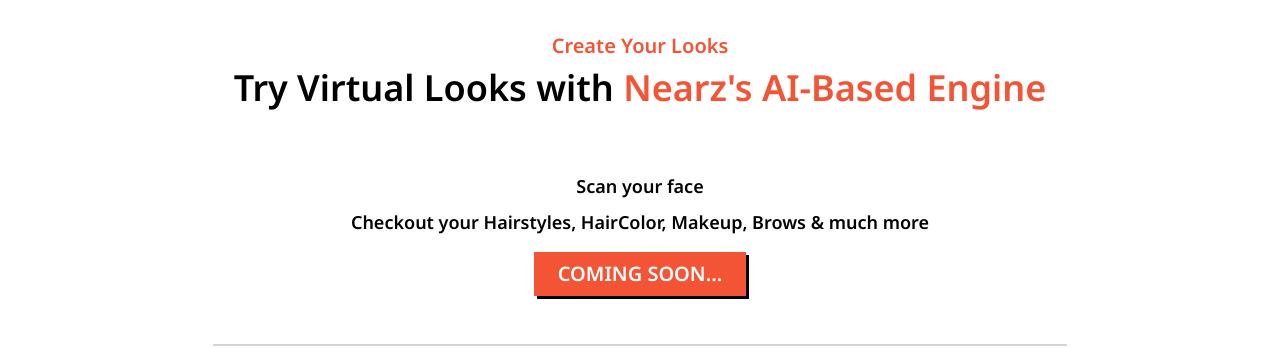
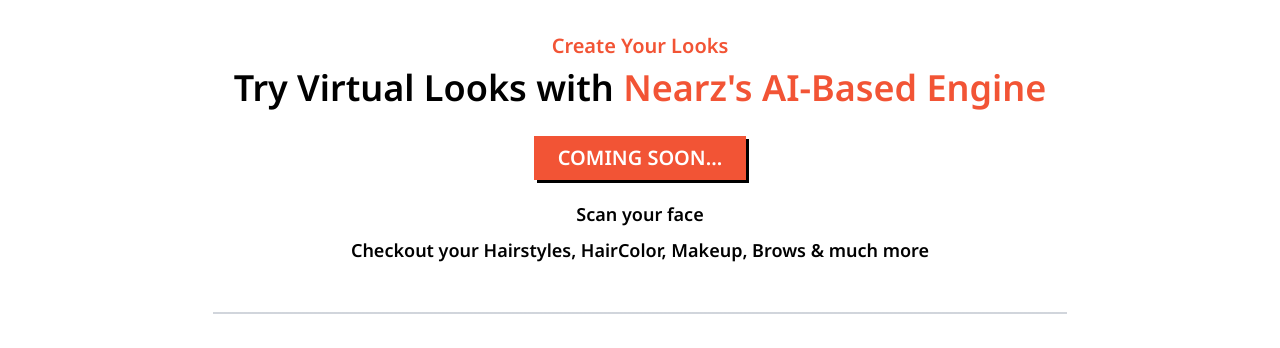
Before and after one commit to akshayyzx/nearz, a React (Vite) app: page / in a window 1280 px wide. Shown: the part 2940-3288 px from the top of the page. Built offline with nearby package versions, Linux system fonts and the light colour scheme; the HTML template or start-up script is replaced by a standard one; a web font is replaced by a local one.

Commit message:
new changes

```diff
--- a/src/components/RevealLinks.jsx
+++ b/src/components/RevealLinks.jsx
@@ -1,5 +1,5 @@
 import React from "react";
-import { FaXTwitter, FaLinkedin, FaFacebook, FaInstagram, FaPinterest } from "react-icons/fa6";
+import { FaXTwitter, FaLinkedin, FaFacebook, FaInstagram, FaPinterest ,FaWhatsapp} from "react-icons/fa6";
 
 const socialLinks = [
   { href: "https://x.com/Nearzsalon", icon: <FaXTwitter className="text-black hover:text-opacity-80" />, label: "X (formerly Twitter)" },
@@ -17,6 +17,11 @@
       />
     ),
     label: "Medium",
+  },
+  {
+    href: "https://wa.me/919876543210", // Replace with your WhatsApp number
+    icon: <FaWhatsapp className="text-green-500 hover:text-opacity-80" />,
+    label: "WhatsApp",
   },
 ];
 
--- a/src/components/Upcoming.jsx
+++ b/src/components/Upcoming.jsx
@@ -12,18 +12,14 @@
       </h2>
 
       {/* Carousel */}
-      <div className="mt-8 flex justify-center">
-        <div className="w-full max-w-[400px]">
-          <SwipeCarousel />
-        </div>
-      </div>
+
 
       {/* Text Info */}
-      <div className="mt-8 space-y-2 text-base md:text-lg">
-        <p>Scan your face</p>
+      <div className="space-y-2 text-base md:text-lg mt-7">
+        <Button className="text-lg md:text-xl font-bold  text-white bg-[#F25435] ">COMING SOON...</Button>
+        <p className="mt-3">Scan your face</p>
         <p>Checkout your Hairstyles, HairColor, Makeup, Brows & much more</p>
 
-        <Button className="text-lg md:text-xl font-bold mt-2 text-white bg-[#F25435] ">COMING SOON...</Button>
       </div>
     </section>
   );
```
